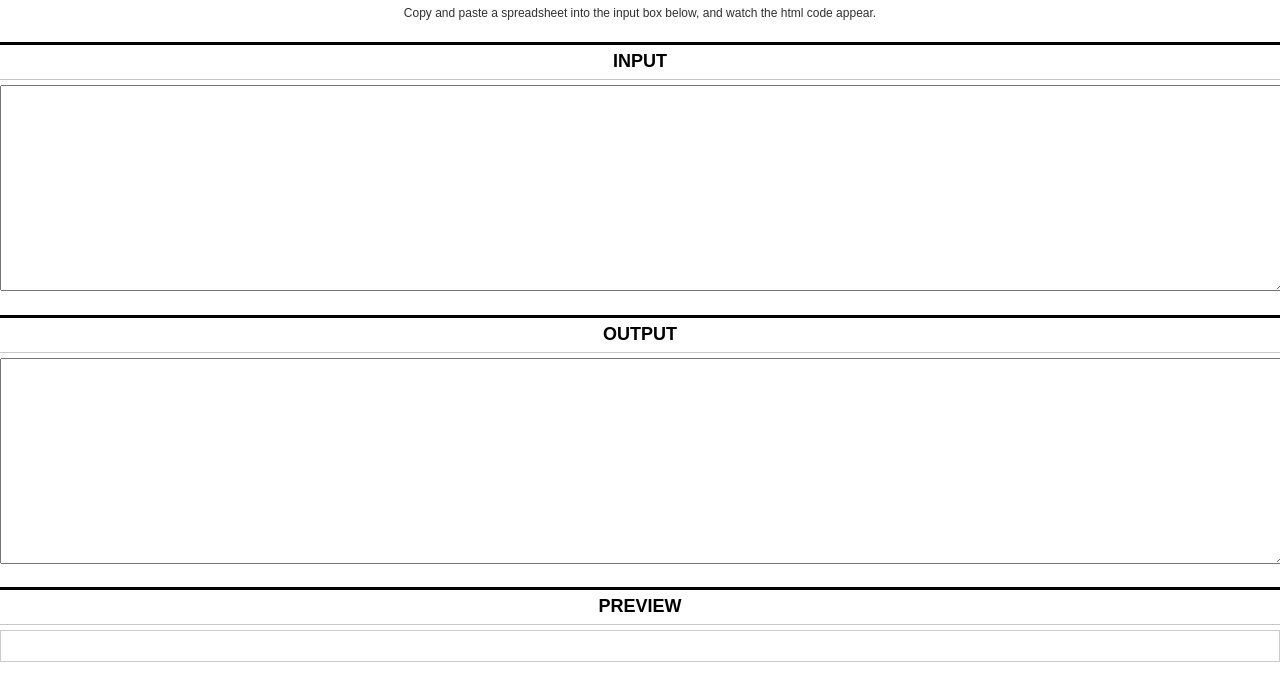
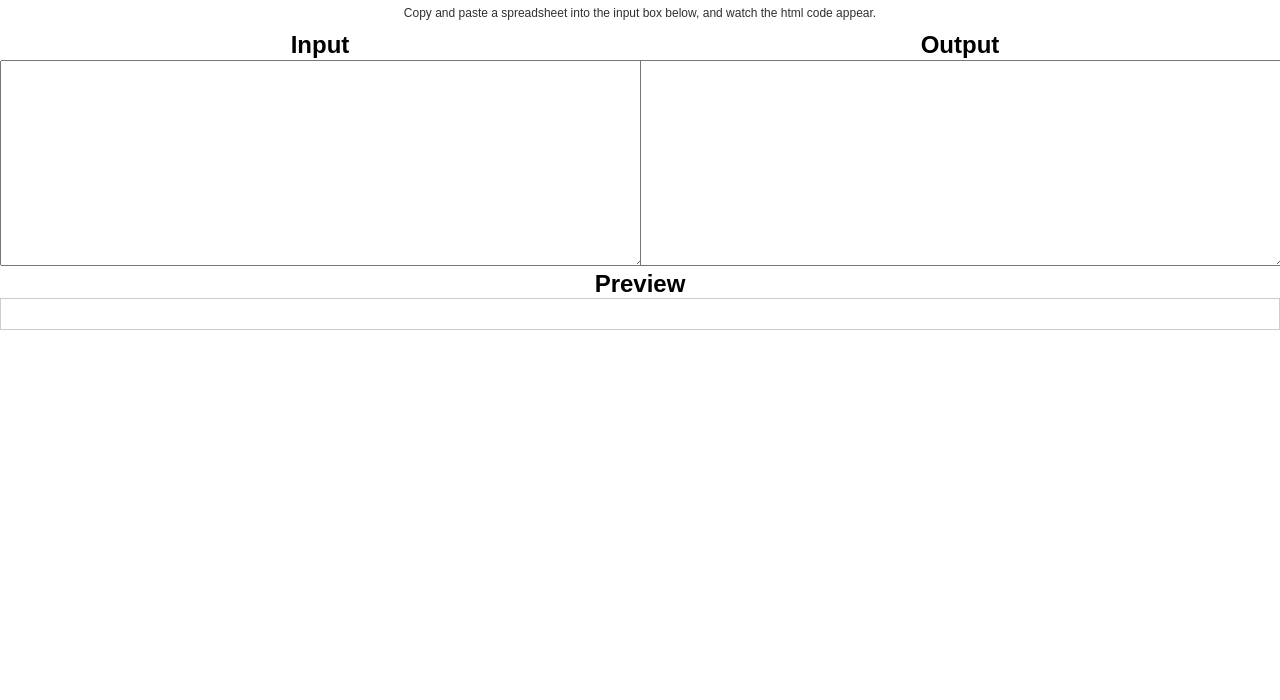
Before and after one commit to kevinschaul/table-converter, a plain HTML site: page index.html in a window 1280 px wide. Shown: the part 88-788 px from the top of the page. Drawn offline with Linux system fonts and the light colour scheme.

Commit message:
Minor style changes, 50% width for input/output

```diff
--- a/css/style.css
+++ b/css/style.css
@@ -1,4 +1,7 @@
-
+.span6 {
+    width: 50%;
+    float: left;
+}
 textarea.input {
     width: 100%;
     height: 200px;
--- a/index.html
+++ b/index.html
@@ -36,18 +36,18 @@
 
     <div class="row">
         <div class="span6">
-            <h3>Input</h3>
+            <h2>Input</h2>
             <textarea class="input" id="dataInput"></textarea>
         </div>
         <div class="span6">
-            <h3>Output</h3>
+            <h2>Output</h2>
             <textarea class="input" id="dataOutput"></textarea>
         </div>
     </div>
 
     <div class="row">
         <div class="span12">
-            <h3>Preview</h3>
+            <h2>Preview</h2>
             <div id="preview"></div>
         </div>
     </div>
```
